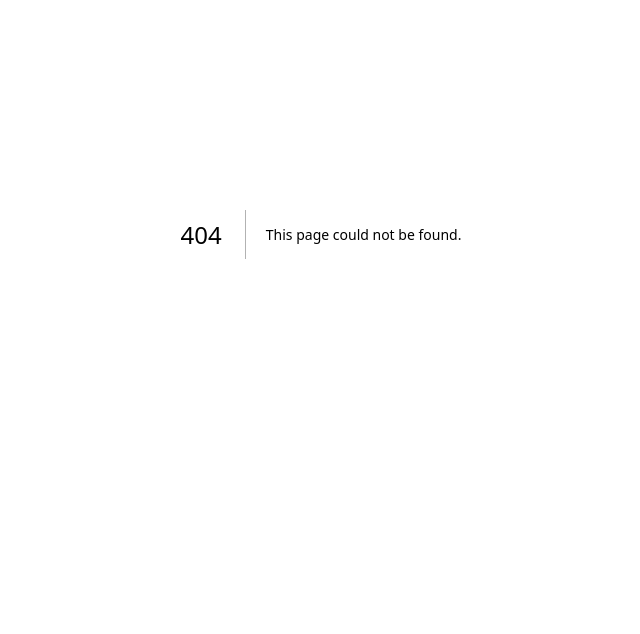
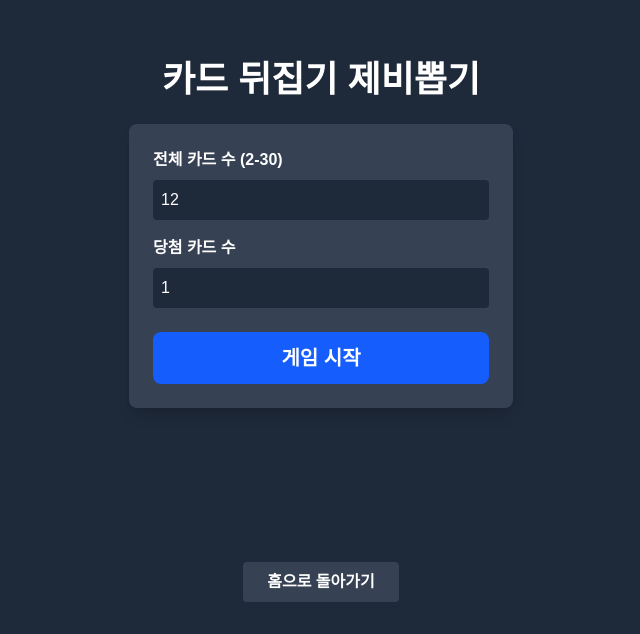
Before and after one commit to syenty/bet-play, a Next.js app: page /card-flip in a window 1280 px wide. Before the commit this address had no page. Shown: the part 166-800 px from the top of the page, without its empty margins (319-959 px from the left). Built offline with nearby package versions, Linux system fonts and the light colour scheme.

Commit message:
feat: add card flip game

```diff
--- /dev/null
+++ b/src/app/card-flip/page.tsx
@@ -0,0 +1,214 @@
+"use client";
+
+import { useState } from "react";
+import Link from "next/link";
+
+// Card 타입 정의
+type Card = {
+  id: number;
+  isWinner: boolean;
+  isFlipped: boolean;
+};
+
+// Fisher-Yates 셔플 알고리즘
+const shuffleArray = (array: Card[]) => {
+  for (let i = array.length - 1; i > 0; i--) {
+    const j = Math.floor(Math.random() * (i + 1));
+    [array[i], array[j]] = [array[j], array[i]];
+  }
+  return array;
+};
+
+export default function CardFlipPage() {
+  const [totalCards, setTotalCards] = useState(12);
+  const [winnerCount, setWinnerCount] = useState(1);
+  const [cards, setCards] = useState<Card[]>([]);
+  const [gameState, setGameState] = useState<"setup" | "playing" | "finished">("setup");
+  const [message, setMessage] = useState("");
+
+  // 카드를 생성하고 섞는 함수
+  const startGame = () => {
+    if (winnerCount > totalCards || winnerCount < 1) {
+      setMessage("당첨 개수는 1개 이상, 전체 카드 수 이하로 설정해주세요.");
+      return;
+    }
+
+    setMessage("");
+    const newCards: Card[] = [];
+    for (let i = 0; i < totalCards; i++) {
+      newCards.push({
+        id: i,
+        isWinner: i < winnerCount, // 먼저 당첨 카드를 만들고
+        isFlipped: false,
+      });
+    }
+
+    setCards(shuffleArray(newCards)); // 섞어서 배치
+    setGameState("playing");
+  };
+
+  // 카드 클릭 처리 함수
+  const handleCardClick = (id: number) => {
+    if (gameState !== "playing") return;
+
+    const clickedCard = cards.find((card) => card.id === id);
+    if (!clickedCard || clickedCard.isFlipped) return;
+
+    // 클릭한 카드 뒤집기
+    const updatedCards = cards.map((card) =>
+      card.id === id ? { ...card, isFlipped: true } : card
+    );
+    setCards(updatedCards);
+
+    // --- 게임 종료 조건 확인 ---
+    const winnerCards = updatedCards.filter((card) => card.isWinner);
+    const allWinnersFound = winnerCards.length > 0 && winnerCards.every((card) => card.isFlipped);
+
+    if (allWinnersFound) {
+      // 모든 당첨 카드를 찾았으면 즉시 게임 종료
+      setGameState("finished");
+      setMessage("모든 당첨 카드를 찾았습니다! 🎉");
+      // 잠시 후 나머지 카드도 모두 공개하여 확인시켜 줍니다.
+      setTimeout(() => {
+        setCards((currentCards) => currentCards.map((card) => ({ ...card, isFlipped: true })));
+      }, 800);
+    } else if (updatedCards.every((card) => card.isFlipped)) {
+      // 모든 카드를 뒤집었을 때 (당첨 카드를 다 못찾은 경우)
+      setGameState("finished");
+      setMessage("모든 카드를 확인했습니다!");
+    }
+  };
+
+  // 모든 카드를 즉시 공개하는 함수
+  const revealAllCards = () => {
+    setGameState("finished");
+    setMessage("전체 결과입니다!");
+    // 모든 카드를 뒤집힌 상태로 업데이트
+    setCards((currentCards) => currentCards.map((card) => ({ ...card, isFlipped: true })));
+  };
+
+  // 게임을 설정 화면으로 리셋하는 함수
+  const resetGame = () => {
+    setGameState("setup");
+    setCards([]);
+    setMessage("");
+  };
+
+  // 카드 그리드 스타일 동적 생성
+  const gridStyle = {
+    gridTemplateColumns: `repeat(auto-fill, minmax(100px, 1fr))`,
+  };
+
+  return (
+    <main className="flex min-h-screen flex-col items-center justify-center bg-gray-800 p-4 text-white">
+      <h1 className="mb-6 text-4xl font-bold">카드 뒤집기 제비뽑기</h1>
+
+      {/* --- 설정 화면 --- */}
+      {gameState === "setup" && (
+        <div className="w-full max-w-sm rounded-lg bg-gray-700 p-6 shadow-lg">
+          <div className="mb-4">
+            <label htmlFor="totalCards" className="mb-2 block font-semibold">
+              전체 카드 수 (2-30)
+            </label>
+            <input
+              id="totalCards"
+              type="number"
+              min="2"
+              max="30"
+              value={totalCards}
+              onChange={(e) =>
+                setTotalCards(Math.max(2, Math.min(30, parseInt(e.target.value) || 2)))
+              }
+              className="w-full rounded bg-gray-800 p-2 text-white"
+            />
+          </div>
+          <div className="mb-6">
+            <label htmlFor="winnerCount" className="mb-2 block font-semibold">
+              당첨 카드 수
+            </label>
+            <input
+              id="winnerCount"
+              type="number"
+              min="1"
+              max={totalCards}
+              value={winnerCount}
+              onChange={(e) => setWinnerCount(parseInt(e.target.value) || 1)}
+              className="w-full rounded bg-gray-800 p-2 text-white"
+            />
+          </div>
+          <button
+            onClick={startGame}
+            className="w-full rounded-lg bg-blue-600 py-3 text-xl font-bold transition hover:bg-blue-700"
+          >
+            게임 시작
+          </button>
+          {message && <p className="mt-4 text-center text-red-400">{message}</p>}
+        </div>
+      )}
+
+      {/* --- 게임 화면 --- */}
+      {gameState !== "setup" && (
+        <div className="flex w-full max-w-4xl flex-col items-center">
+          <div className="grid w-full gap-4" style={gridStyle}>
+            {cards.map((card) => (
+              <div
+                key={card.id}
+                className="h-36 [perspective:1000px]"
+                onClick={() => handleCardClick(card.id)}
+              >
+                <div
+                  className={`relative h-full w-full cursor-pointer rounded-lg shadow-md transition-transform duration-700 [transform-style:preserve-3d] ${
+                    card.isFlipped ? "[transform:rotateY(180deg)]" : ""
+                  }`}
+                >
+                  {/* 카드 앞면 (뒤집히기 전) */}
+                  <div className="absolute flex h-full w-full items-center justify-center rounded-lg bg-indigo-500 [backface-visibility:hidden]">
+                    <span className="text-5xl font-bold">?</span>
+                  </div>
+                  {/* 카드 뒷면 (뒤집힌 후) */}
+                  <div
+                    className={`absolute flex h-full w-full items-center justify-center rounded-lg [backface-visibility:hidden] [transform:rotateY(180deg)] ${
+                      card.isWinner ? "bg-yellow-400" : "bg-gray-600"
+                    }`}
+                  >
+                    <span className="text-2xl font-bold">{card.isWinner ? "당첨" : "꽝"}</span>
+                  </div>
+                </div>
+              </div>
+            ))}
+          </div>
+
+          {/* --- 결과 및 컨트롤 --- */}
+          <div className="mt-8 flex h-24 flex-col items-center justify-center">
+            {gameState === "playing" && (
+              <button
+                onClick={revealAllCards}
+                className="rounded-lg bg-yellow-500 px-6 py-2 text-lg font-bold transition hover:bg-yellow-600"
+              >
+                결과 확인
+              </button>
+            )}
+            {gameState === "finished" && (
+              <div className="text-center">
+                <p className="mb-4 text-3xl font-bold">{message}</p>
+                <button
+                  onClick={resetGame}
+                  className="mt-4 rounded-lg bg-green-600 px-6 py-2 text-lg font-bold transition hover:bg-green-700"
+                >
+                  다시하기
+                </button>
+              </div>
+            )}
+          </div>
+        </div>
+      )}
+
+      <Link
+        href="/"
+        className="absolute bottom-8 rounded bg-gray-700 px-6 py-2 font-bold no-underline hover:bg-gray-600"
+      >
+        홈으로 돌아가기
+      </Link>
+    </main>
+  );
+}
--- a/src/app/page.tsx
+++ b/src/app/page.tsx
@@ -20,9 +20,11 @@ export default function HomePage() {
             반응 속도 테스트
           </button>
         </Link>
-        <button className="rounded-lg bg-yellow-500 px-8 py-4 text-2xl font-bold text-white transition-colors duration-300 hover:bg-yellow-600">
-          게임 4
-        </button>
+        <Link href="/card-flip">
+          <button className="w-full rounded-lg bg-yellow-500 px-8 py-4 text-2xl font-bold text-white transition-colors duration-300 hover:bg-yellow-600">
+            카드 뒤집기
+          </button>
+        </Link>
       </div>
     </main>
   );
```
